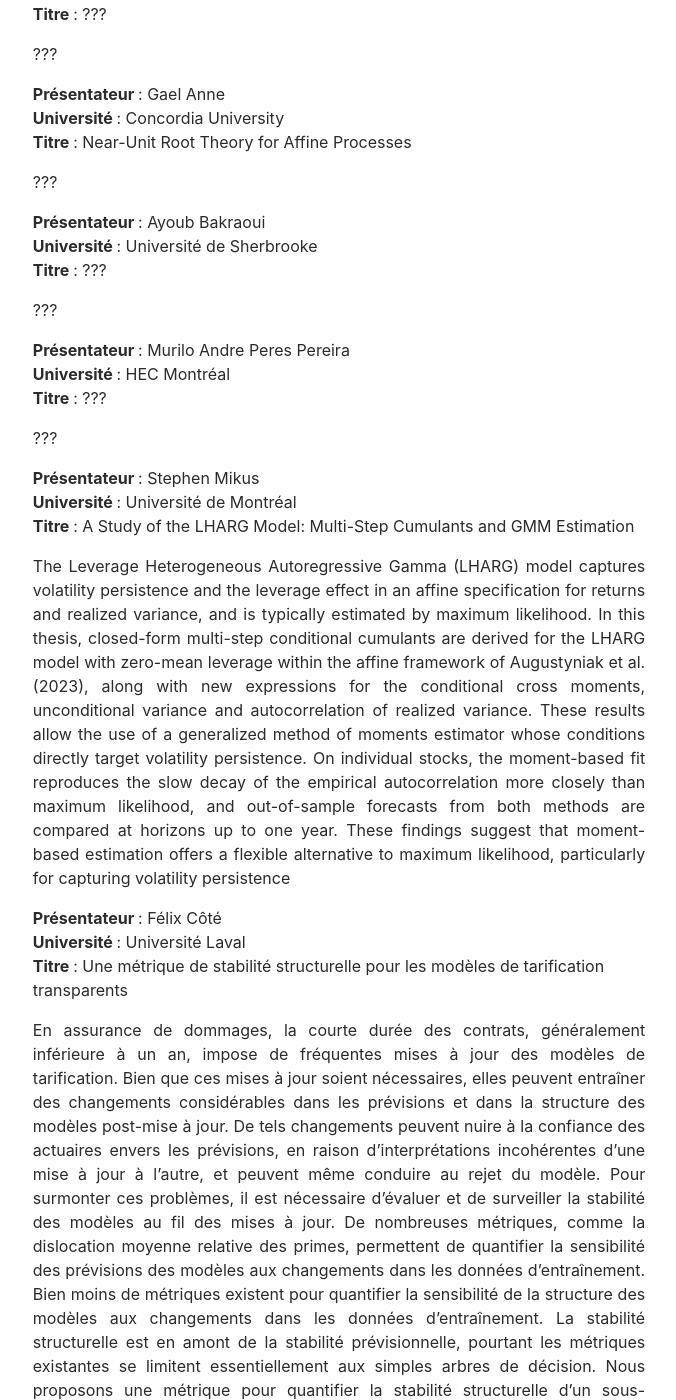
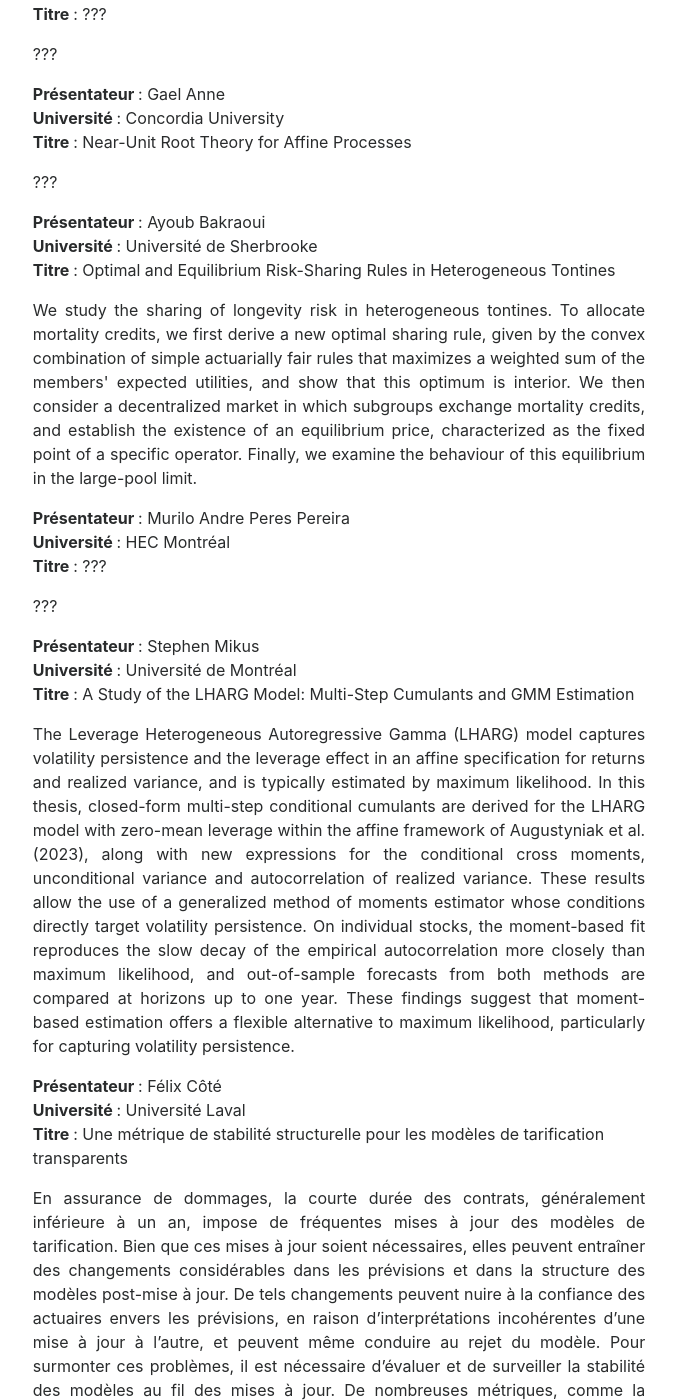
Before and after one commit to XavLef/Quantact_2026, a Jekyll site: the page built from program.html, in a window 1280 px wide and 1400 px high, scrolled down 1344 px. Shown: the whole window, without its empty margins (301-977 px from the left). Built offline with Jekyll 4.4.1, drawn with Linux system fonts in a browser that asks for light colours; nearby versions of some CDN libraries.

Commit message:
Update abstracts with new titles and descriptions

```diff
--- a/_includes/abstracts.html
+++ b/_includes/abstracts.html
@@ -24,10 +24,10 @@
 <p>
   <strong class="i18n" data-fr="Présentateur " data-en="Speaker">Présentateur </strong>: Ayoub Bakraoui<br>
   <strong class="i18n" data-fr="Université " data-en="University">Université </strong>: Université de Sherbrooke<br>
-  <strong class="i18n" data-fr="Titre " data-en="Title">Titre </strong>: ???
+  <strong class="i18n" data-fr="Titre " data-en="Title">Titre </strong>: Optimal and Equilibrium Risk-Sharing Rules in Heterogeneous Tontines
 </p>
 <p class="text-justify" style="text-align: justify;">
-  ???
+  We study the sharing of longevity risk in heterogeneous tontines. To allocate mortality credits, we first derive a new optimal sharing rule, given by the convex combination of simple actuarially fair rules that maximizes a weighted sum of the members' expected utilities, and show that this optimum is interior. We then consider a decentralized market in which subgroups exchange mortality credits, and establish the existence of an equilibrium price, characterized as the fixed point of a specific operator. Finally, we examine the behaviour of this equilibrium in the large-pool limit.
 </p>
 
 <!-- Abstract 4 -->
@@ -47,7 +47,7 @@
   <strong class="i18n" data-fr="Titre " data-en="Title">Titre </strong>: A Study of the LHARG Model: Multi-Step Cumulants and GMM Estimation
 </p>
 <p class="text-justify" style="text-align: justify;">
-  The Leverage Heterogeneous Autoregressive Gamma (LHARG) model captures volatility persistence and the leverage effect in an affine specification for returns and realized variance, and is typically estimated by maximum likelihood. In this thesis, closed-form multi-step conditional cumulants are derived for the LHARG model with zero-mean leverage within the affine framework of Augustyniak et al. (2023), along with new expressions for the conditional cross moments, unconditional variance and autocorrelation of realized variance. These results allow the use of a generalized method of moments estimator whose conditions directly target volatility persistence. On individual stocks, the moment-based fit reproduces the slow decay of the empirical autocorrelation more closely than maximum likelihood, and out-of-sample forecasts from both methods are compared at horizons up to one year. These findings suggest that moment-based estimation offers a flexible alternative to maximum likelihood, particularly for capturing volatility persistence
+  The Leverage Heterogeneous Autoregressive Gamma (LHARG) model captures volatility persistence and the leverage effect in an affine specification for returns and realized variance, and is typically estimated by maximum likelihood. In this thesis, closed-form multi-step conditional cumulants are derived for the LHARG model with zero-mean leverage within the affine framework of Augustyniak et al. (2023), along with new expressions for the conditional cross moments, unconditional variance and autocorrelation of realized variance. These results allow the use of a generalized method of moments estimator whose conditions directly target volatility persistence. On individual stocks, the moment-based fit reproduces the slow decay of the empirical autocorrelation more closely than maximum likelihood, and out-of-sample forecasts from both methods are compared at horizons up to one year. These findings suggest that moment-based estimation offers a flexible alternative to maximum likelihood, particularly for capturing volatility persistence.
 </p>
 
 <!-- Abstract 6 -->
```
